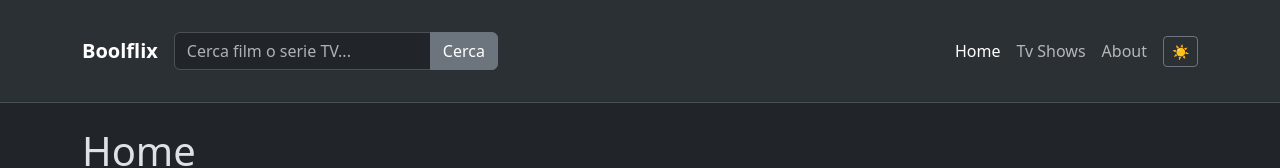
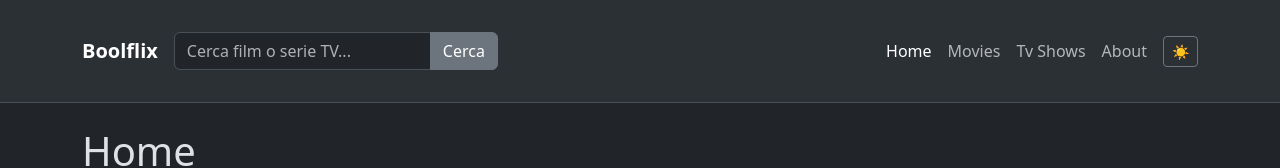
Before and after one commit to bingiulioliu/react-boolflix, a React (Vite) app: page / in a window 1280 px wide. Shown: the top 168 px of the page. Built offline with nearby package versions, Linux system fonts and the light colour scheme; no server answers.

Commit message:
ADD pagina dedicata ai movies

```diff
--- a/src/components/Header.jsx
+++ b/src/components/Header.jsx
@@ -63,6 +63,9 @@
                                 <NavLink className="nav-link" to="/">Home</NavLink>
                             </li>
                             <li className="nav-item">
+                                <NavLink className="nav-link" to="/movies">Movies</NavLink>
+                            </li>
+                            <li className="nav-item">
                                 <NavLink className="nav-link" to="/tv-shows">Tv Shows</NavLink>
                             </li>
                             <li className="nav-item">
```
